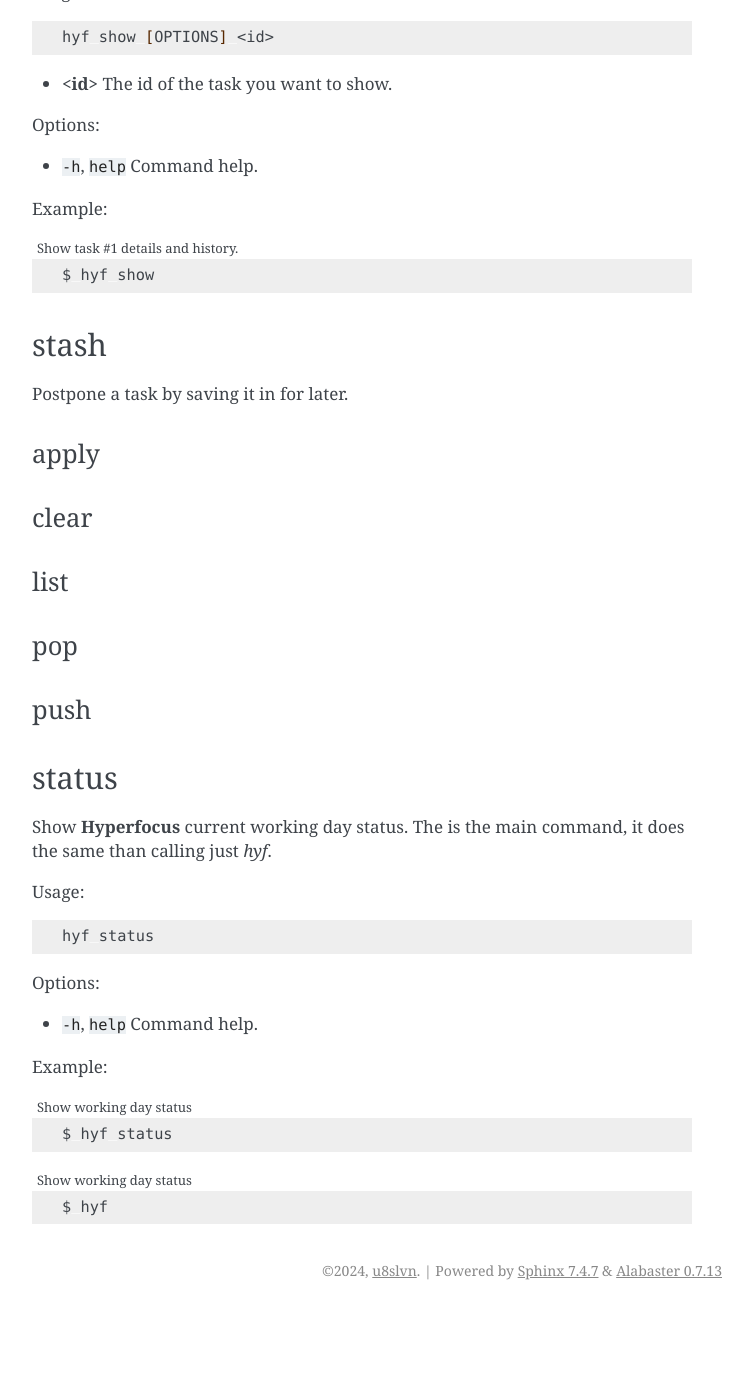
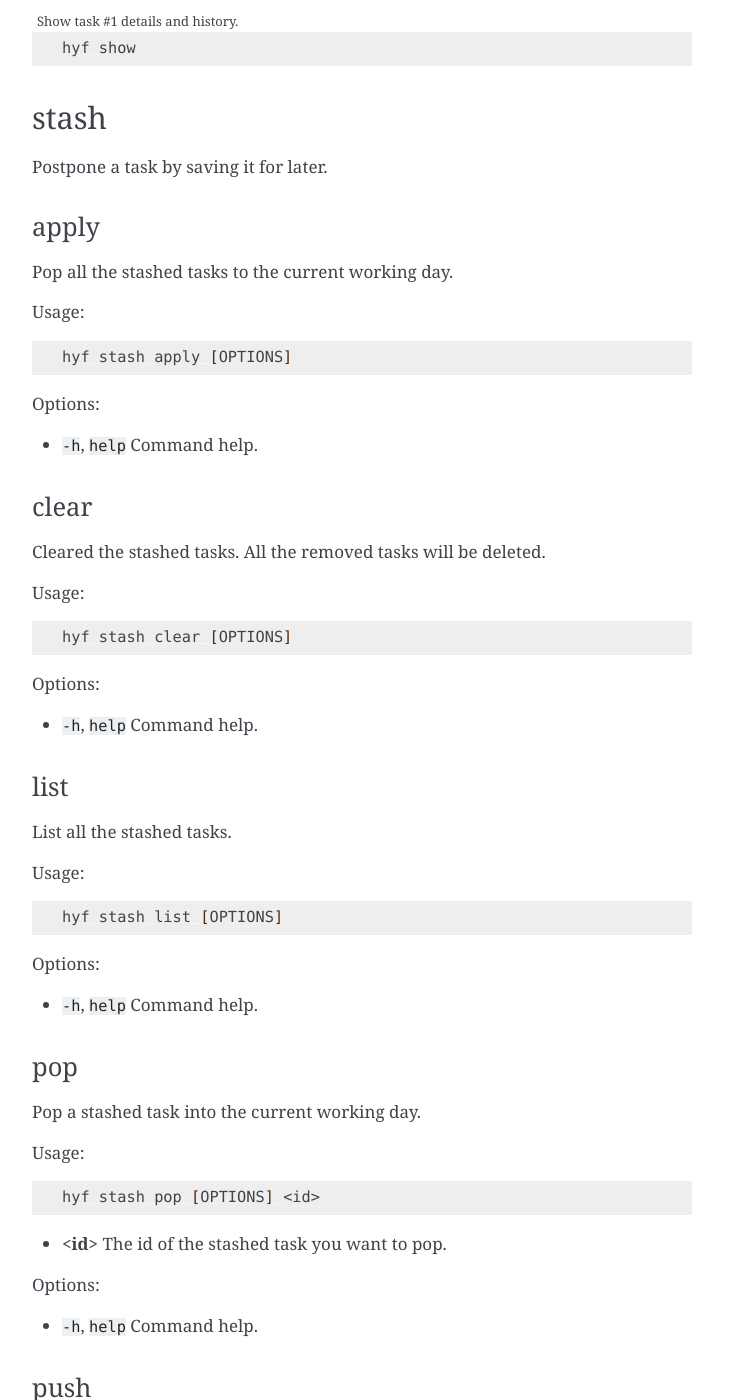
Before and after one commit to u8slvn/hyperfocus, a Sphinx documentation site: the page built from docs/source/commands.rst, in a window 1280 px wide and 1400 px high, scrolled down 3884 px. Shown: the whole window, without its empty margins (388-1141 px from the left). Built offline with Sphinx 7.4.7, drawn with Linux system fonts in a browser that asks for light colours; before the commit the page ends 5194 px from its top, so only the background shows below that; some of the changed text lies outside the part shown.

Commit message:
docs: stash command

```diff
--- a/docs/source/commands.rst
+++ b/docs/source/commands.rst
@@ -19,7 +19,7 @@ Options:
 - ``-d``, ``--details``  Allows to add some details to the task.
 - ``-h``, ``help`` Command help.
 
-Example:
+Examples:
 
 .. code-block:: bash
     :caption: Add a simple task
@@ -35,7 +35,7 @@ Example:
 config
 ------
 
-Manage hyf configuration. It's currently used only to set up aliases, see the examples below.
+Manage hyf configuration. It's currently used to set up aliases only, see the examples below.
 
 Usage:
 
@@ -52,7 +52,7 @@ Options:
 - ``--list``  Show the whole config.
 - ``-h``, ``help`` Command help.
 
-Example:
+Examples:
 
 .. code-block:: shell
     :caption: Add an alias del for command delete
@@ -126,24 +126,17 @@ Example:
 init
 ----
 
-Initialize **Hyperfocus** config ad database. This command is mandatory if you want to be able to use **Hyperfocus***. It can also be used as a reset.
+Initialize **Hyperfocus** config and database. This command is mandatory if you want to be able to use **Hyperfocus**. It can also be used as a reset.
 
 Usage:
 
 .. code-block:: bash
 
-    $ hyf init [OPTIONS]
+    hyf init [OPTIONS]
 
 Options:
 
 - ``-h``, ``help`` Command help.
-
-Example:
-
-.. code-block:: bash
-    :caption: Initialize Hyperfocus
-
-    hyf init
 
 log
 ---
@@ -159,13 +152,6 @@ Usage:
 Options:
 
 - ``-h``, ``help`` Command help.
-
-Example:
-
-.. code-block:: bash
-    :caption: Add a simple task
-
-    $ hyf log
 
 reset
 -----
@@ -189,12 +175,12 @@ Example:
 .. code-block:: bash
     :caption: Reset task #1
 
-    $ hyf reset 1
+    hyf reset 1
 
 .. code-block:: bash
     :caption: Reset tasks #1 and #2
 
-    $ hyf reset 1 2
+    hyf reset 1 2
 
 show
 ----
@@ -218,32 +204,96 @@ Example:
 .. code-block:: bash
     :caption: Show task #1 details and history.
 
-    $ hyf show
+    hyf show
 
 stash
 -----
 
-Postpone a task by saving it in for later.
+Postpone a task by saving it for later.
 
 apply
 ^^^^^
 
+Pop all the stashed tasks to the current working day.
+
+Usage:
+
+.. code-block:: bash
+
+    hyf stash apply [OPTIONS]
+
+Options:
+
+- ``-h``, ``help`` Command help.
+
 clear
 ^^^^^
+
+Cleared the stashed tasks. All the removed tasks will be deleted.
+
+Usage:
+
+.. code-block:: bash
+
+    hyf stash clear [OPTIONS]
+
+Options:
+
+- ``-h``, ``help`` Command help.
 
 list
 ^^^^
 
+List all the stashed tasks.
+
+Usage:
+
+.. code-block:: bash
+
+    hyf stash list [OPTIONS]
+
+Options:
+
+- ``-h``, ``help`` Command help.
+
 pop
 ^^^
+
+Pop a stashed task into the current working day.
+
+Usage:
+
+.. code-block:: bash
+
+    hyf stash pop [OPTIONS] <id>
+
+- **<id>** The id of the stashed task you want to pop.
+
+Options:
+
+- ``-h``, ``help`` Command help.
 
 push
 ^^^^
 
+Push a task from the current working day into the stashed list.
+
+Usage:
+
+.. code-block:: bash
+
+    hyf stash pop [OPTIONS] <id>
+
+- **<id>** The id of the task you want to stash.
+
+Options:
+
+- ``-h``, ``help`` Command help.
+
 status
 ------
 
-Show **Hyperfocus** current working day status. The is the main command, it does the same than calling just `hyf`.
+Show **Hyperfocus** current working day status. The is the default command called when calling `hyf`.
 
 Usage:
 
@@ -260,10 +310,10 @@ Example:
 .. code-block:: bash
     :caption: Show working day status
 
-    $ hyf status
+    hyf status
 
 
 .. code-block:: bash
     :caption: Show working day status
 
-    $ hyf
+    hyf
```
Also changed, not shown: README.md (+14 -5 lines).
